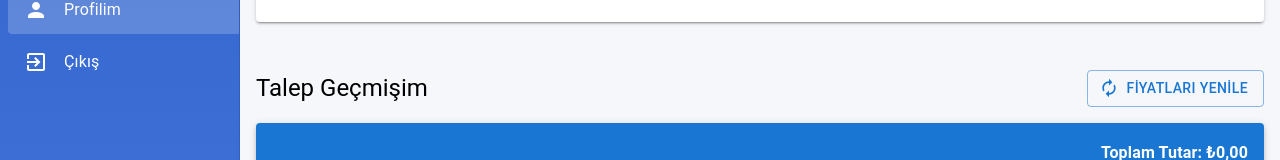
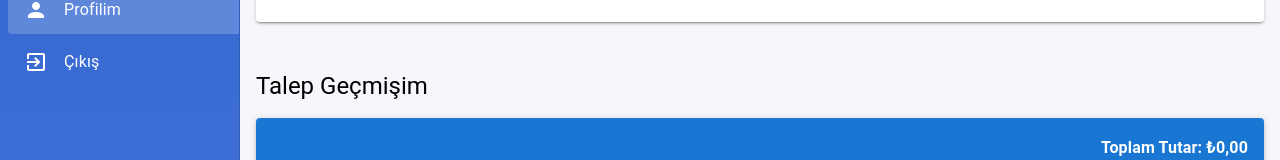
Before and after one commit to hasacx/arge2605, a React (Vite) app: page /profile in a window 1280 px wide. Shown: the part 142-302 px from the top of the page. Built offline with nearby package versions, Linux system fonts and the light colour scheme; no server answers; the database is empty.

Commit message:
Update ProfilePage.jsx

```diff
--- a/src/pages/ProfilePage.jsx
+++ b/src/pages/ProfilePage.jsx
@@ -1,11 +1,11 @@
-import { useState, useEffect } from 'react'
-import { Box, Container, Typography, Paper, Table, TableBody, TableCell, TableContainer, TableHead, TableRow, Grid, Card, CardContent, IconButton, Snackbar, Checkbox, Button } from '@mui/material'
-import { useFirebase } from '../firebase/FirebaseContext'
-import { Person as PersonIcon, Phone as PhoneIcon, Email as EmailIcon, LocationOn as LocationIcon, LocationCity as LocationCityIcon, Home as HomeIcon, Delete as DeleteIcon, Autorenew as AutorenewIcon } from '@mui/icons-material'
-import MuiAlert from '@mui/material/Alert'
+import React, { useState, useEffect } from 'react';
+import { Box, Container, Typography, Paper, Table, TableBody, TableCell, TableContainer, TableHead, TableRow, Grid, Card, CardContent, IconButton, Snackbar, Checkbox, Button } from '@mui/material';
+import { useFirebase } from '../firebase/FirebaseContext';
+import { Person as PersonIcon, Phone as PhoneIcon, Email as EmailIcon, LocationOn as LocationIcon, LocationCity as LocationCityIcon, Home as HomeIcon, Delete as DeleteIcon } from '@mui/icons-material';
+import MuiAlert from '@mui/material/Alert';
 
 function ProfilePage() {
-  const { currentUser, getUserDemands, deleteDemand, subscribeToDemands, subscribeToEssences, updateDemand } = useFirebase()
+  const { currentUser, getUserDemands, deleteDemand, subscribeToDemands, subscribeToEssences, updateDemand } = useFirebase();
 
   const [userInfo, setUserInfo] = useState({
     firstName: '',
@@ -16,16 +16,16 @@ function ProfilePage() {
     district: '',
     neighborhood: '',
     address: ''
-  })
+  });
 
   const [snackbar, setSnackbar] = useState({
     open: false,
     message: '',
     severity: 'success'
-  })
+  });
 
-  const [demands, setDemands] = useState([])
-  const [essences, setEssences] = useState([])
+  const [demands, setDemands] = useState([]);
+  const [essences, setEssences] = useState([]);
 
   useEffect(() => {
     if (currentUser) {
@@ -38,104 +38,87 @@ function ProfilePage() {
         district: currentUser.district || '',
         neighborhood: currentUser.neighborhood || '',
         address: currentUser.address || ''
-      })
+      });
     }
-  }, [currentUser])
+  }, [currentUser]);
 
   useEffect(() => {
     const fetchDemands = async () => {
       if (currentUser) {
         try {
-          const userDemands = await getUserDemands(currentUser.uid)
+          const userDemands = await getUserDemands(currentUser.uid);
           setDemands(userDemands.sort((a, b) => {
-            const nameComparison = a.essenceName.localeCompare(b.essenceName, 'tr-TR')
-            if (nameComparison !== 0) return nameComparison
-            return b.createdAt - a.createdAt
-          }))
+            const nameComparison = a.essenceName.localeCompare(b.essenceName, 'tr-TR');
+            if (nameComparison !== 0) return nameComparison;
+            return b.createdAt - a.createdAt;
+          }));
         } catch (error) {
-          console.error('Talepler yüklenirken hata oluştu:', error)
+          console.error('Talepler yüklenirken hata oluştu:', error);
         }
       }
-    }
-    fetchDemands()
-  }, [currentUser])
+    };
+    fetchDemands();
+  }, [currentUser]);
 
   useEffect(() => {
-    if (!currentUser) return
+    if (!currentUser) return;
     const unsubscribeDemands = subscribeToDemands((allDemands) => {
-      const userDemands = allDemands.filter(d => d.userId === currentUser.uid)
+      const userDemands = allDemands.filter(d => d.userId === currentUser.uid);
       setDemands(userDemands.sort((a, b) => {
-        const nameComparison = a.essenceName.localeCompare(b.essenceName, 'tr-TR')
-        if (nameComparison !== 0) return nameComparison
-        return b.createdAt - a.createdAt
-      }))
-    })
-    return () => unsubscribeDemands()
-  }, [currentUser, subscribeToDemands])
+        const nameComparison = a.essenceName.localeCompare(b.essenceName, 'tr-TR');
+        if (nameComparison !== 0) return nameComparison;
+        return b.createdAt - a.createdAt;
+      }));
+    });
+    return () => unsubscribeDemands();
+  }, [currentUser, subscribeToDemands]);
 
   useEffect(() => {
+    if (!currentUser) return;
+
     const unsubscribeEssences = subscribeToEssences((updatedEssences) => {
-      setEssences(updatedEssences)
-    })
-    return () => unsubscribeEssences()
-  }, [subscribeToEssences])
+      setEssences(updatedEssences);
 
-  const handleRefreshPrices = async () => {
-    try {
-      const updatedDemands = await Promise.all(demands.map(async (demand) => {
-        const essence = essences.find(e => e.id === demand.essenceId)
-        if (essence) {
-          const newTotalPrice = essence.price // Birim fiyat doğrudan alınır
-          // Firebase'de talebi güncelle
-          await updateDemand(demand.id, { totalPrice: newTotalPrice })
-          return {
-            ...demand,
-            totalPrice: newTotalPrice
+      // Update totalPrice in demands based on the new essence prices
+      setDemands((prevDemands) =>
+        prevDemands.map((demand) => {
+          const essence = updatedEssences.find((e) => e.id === demand.essenceId);
+          if (essence) {
+            return {
+              ...demand,
+              totalPrice: essence.price, // Update with the current price
+            };
           }
-        }
-        return demand
-      }))
-      setDemands(updatedDemands.sort((a, b) => {
-        const nameComparison = a.essenceName.localeCompare(b.essenceName, 'tr-TR')
-        if (nameComparison !== 0) return nameComparison
-        return b.createdAt - a.createdAt
-      }))
-      setSnackbar({
-        open: true,
-        message: 'Fiyatlar başarıyla güncellendi ve kaydedildi',
-        severity: 'success'
-      })
-    } catch (error) {
-      console.error('Fiyatlar güncellenirken hata oluştu:', error)
-      setSnackbar({
-        open: true,
-        message: 'Fiyatlar güncellenirken bir hata oluştu',
-        severity: 'error'
-      })
-    }
-  }
+          return demand;
+        })
+      );
+    });
+
+    return () => unsubscribeEssences();
+  }, [currentUser, subscribeToEssences]);
+
 
   const handleDemandDelete = async (demandToDelete) => {
     try {
-      await deleteDemand(demandToDelete.id)
-      setDemands(prevDemands => prevDemands.filter(demand => demand.id !== demandToDelete.id))
+      await deleteDemand(demandToDelete.id);
+      setDemands(prevDemands => prevDemands.filter(demand => demand.id !== demandToDelete.id));
       setSnackbar({
         open: true,
         message: 'Talep başarıyla iptal edildi',
         severity: 'success'
-      })
+      });
     } catch (error) {
       setSnackbar({
         open: true,
         message: 'Talep silinirken bir hata oluştu',
         severity: 'error'
-      })
+      });
     }
-  }
+  };
 
   const handleSnackbarClose = () => {
-    setSnackbar({ ...snackbar, open: false })
-  }
+    setSnackbar({ ...snackbar, open: false });
+  };
 
   return (
     <Box sx={{ width: '100%', height: '100%', p: 2 }}>
@@ -186,13 +169,7 @@ function ProfilePage() {
             <Typography variant="h5" component="div">
               Talep Geçmişim
             </Typography>
-            <Button
-              variant="outlined"
-              onClick={handleRefreshPrices}
-              startIcon={<AutorenewIcon />}
-            >
-              Fiyatları Yenile
-            </Button>
+
           </Box>
           <Paper elevation={3}>
             <Box sx={{ p: 2, bgcolor: 'primary.main', color: 'primary.contrastText', borderRadius: '4px 4px 0 0' }}>
@@ -258,7 +235,7 @@ function ProfilePage() {
         </MuiAlert>
       </Snackbar>
     </Box>
-  )
+  );
 }
 
-export default ProfilePage
+export default ProfilePage;
```
